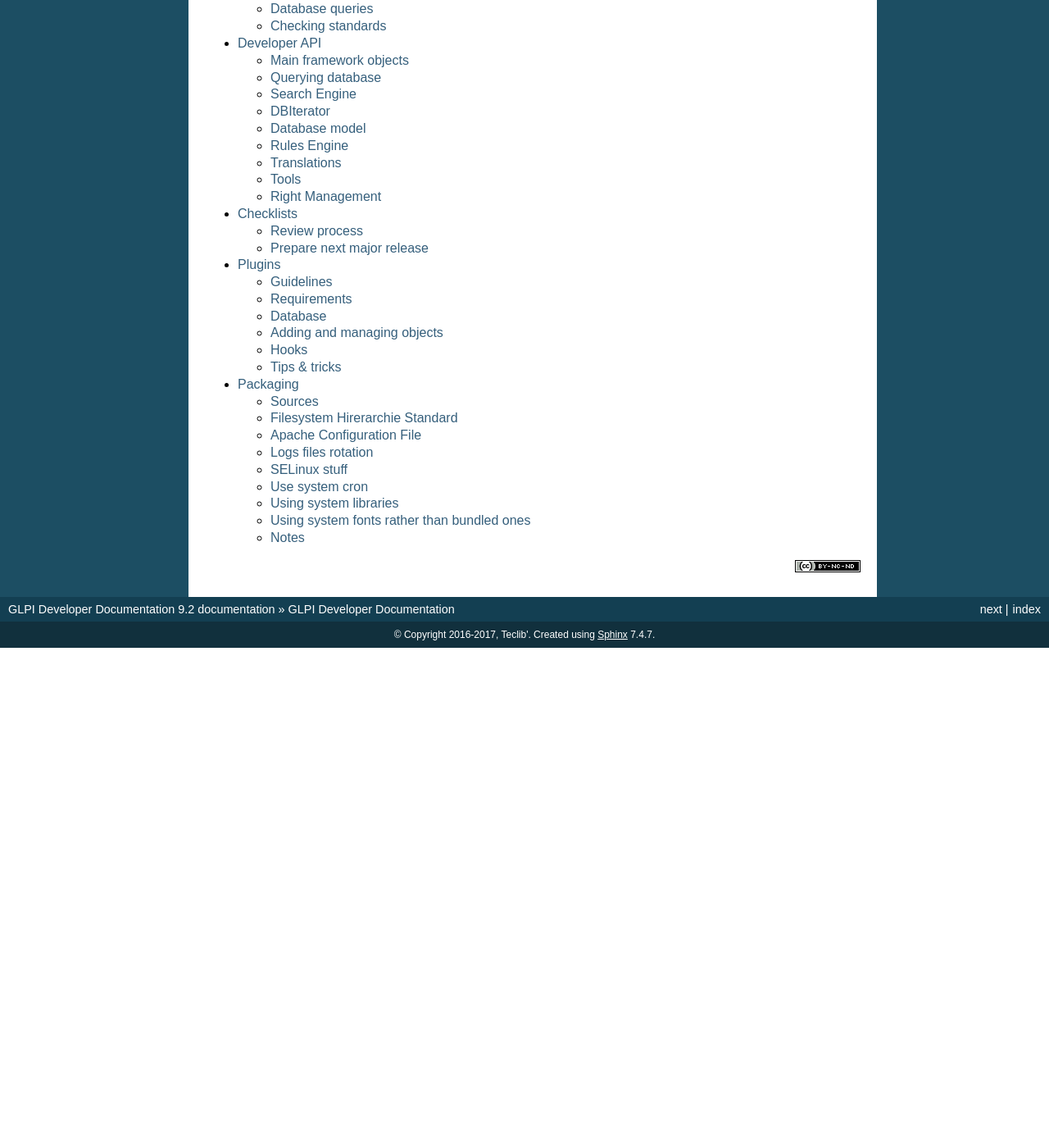
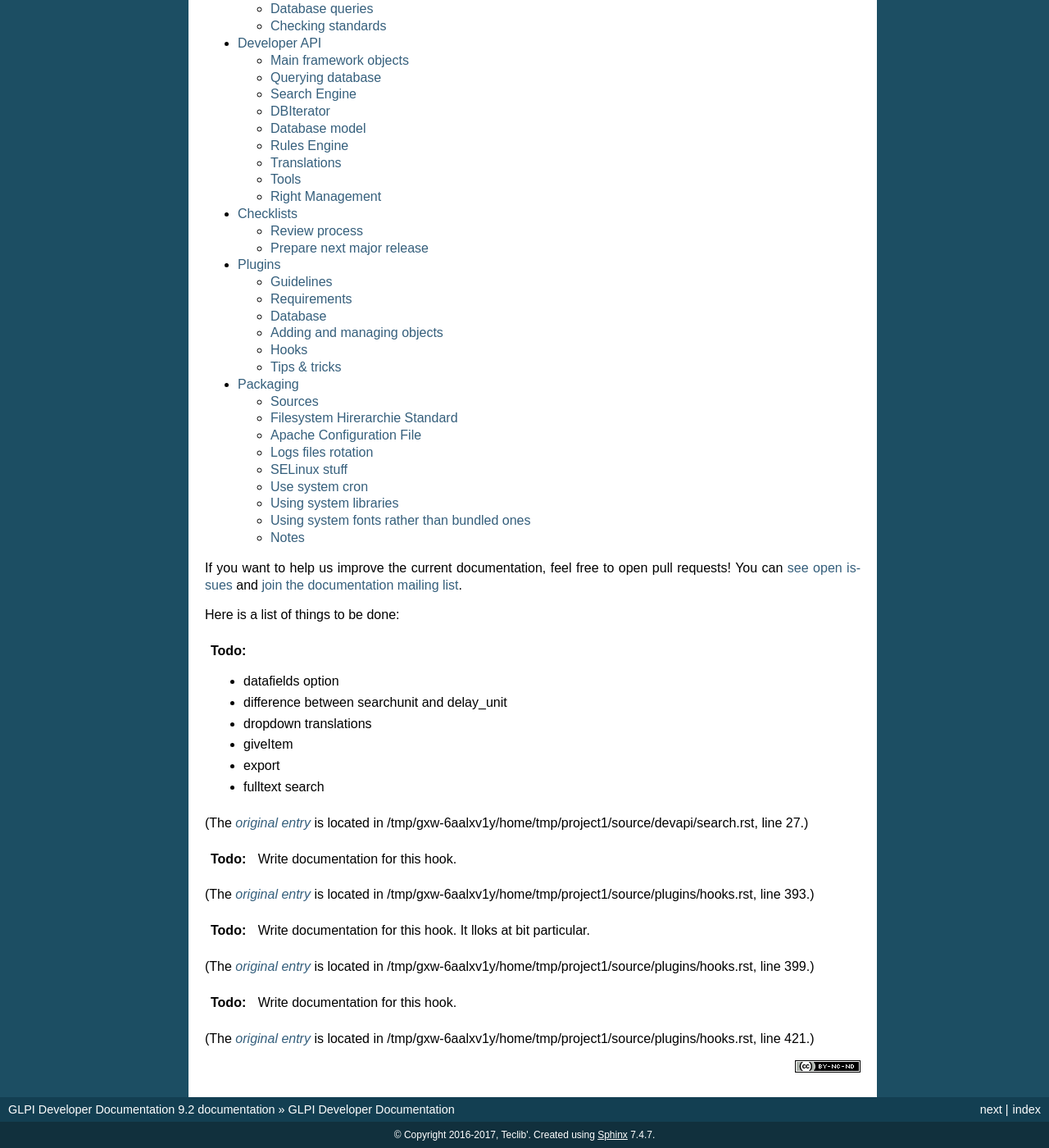
Before and after one commit to glpi-project/docdev, a Sphinx documentation site: the page built from source/index.rst, in a window 1280 px wide and 1400 px high, scrolled down 620 px. Shown: the whole window at 82% size. Built offline with Sphinx 7.4.7, drawn with Linux system fonts in a browser that asks for light colours; before the commit the page ends 1410 px from its top, so only the background shows below that.

Commit message:
Add link to open issues and mailing list. Add global todolist.

```diff
--- a/source/index.rst
+++ b/source/index.rst
@@ -19,3 +19,9 @@
    checklists/index
    plugins/index
    packaging
+
+If you want to help us improve the current documentation, feel free to open pull requests! You can `see open issues <https://github.com/glpi-project/docdev/issues>`_ and `join the documentation mailing list <https://mail.gna.org/listinfo/glpi-doc>`_.
+
+Here is a list of things to be done:
+
+.. todolist::
```
